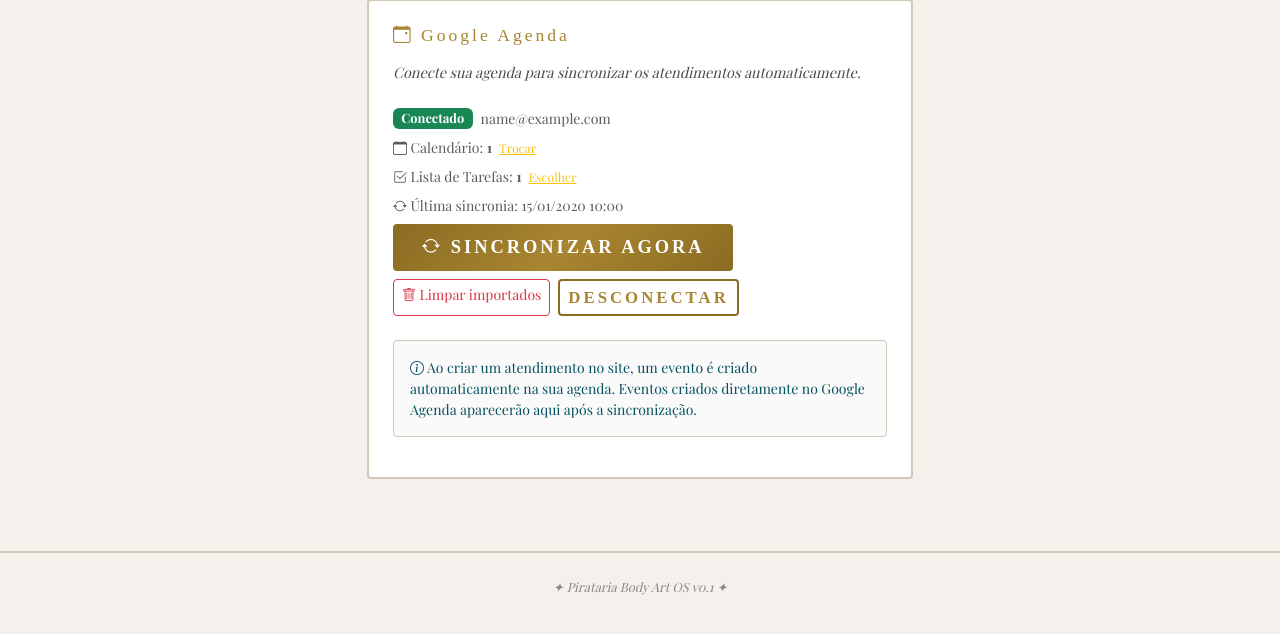
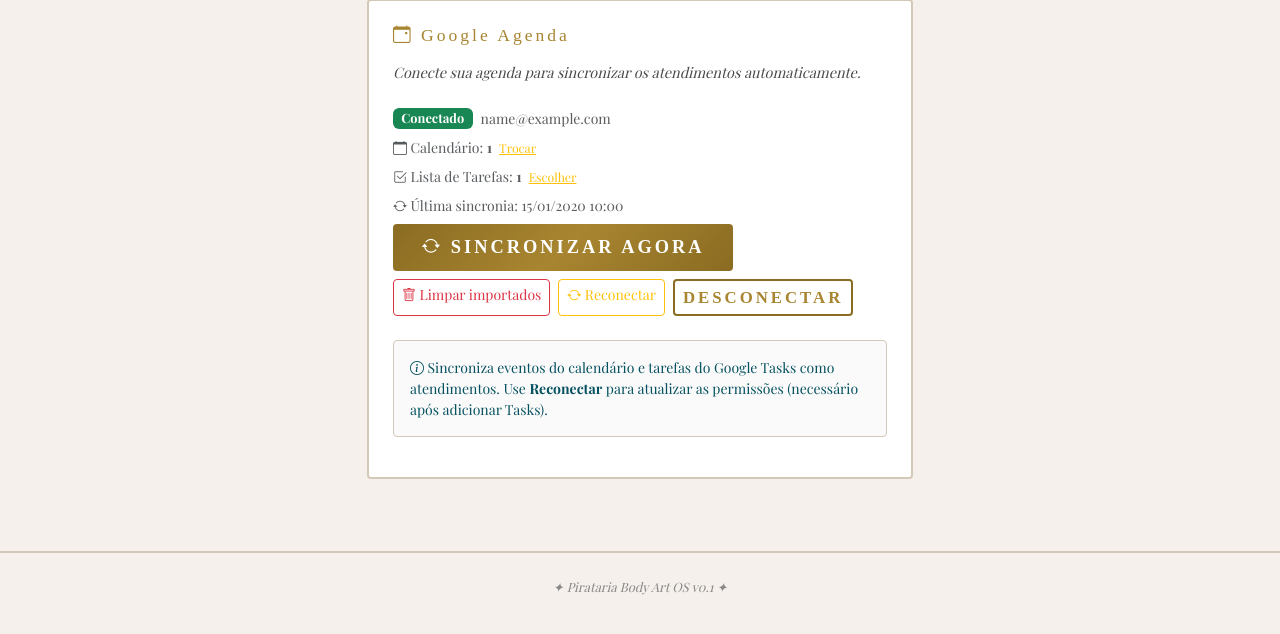
Before and after one commit to triyngtobedev/pirataria-os, a Flask app: page /calendar/settings in a window 1280 px wide. Shown: the part 118-752 px from the top of the page. Run offline with Flask 3, Linux system fonts and the light colour scheme; a user stored in the database is signed in; tables that the repository leaves empty hold one stand-in row (values such as "Sample post"); some web fonts are replaced.

Commit message:
fix: adiciona botao Reconectar na config (escopo tasks)

```diff
--- a/app/templates/calendar_settings.html
+++ b/app/templates/calendar_settings.html
@@ -38,8 +38,13 @@
                         </a>
                         <a href="{{ url_for('calendar.clear_synced') }}"
                            class="btn btn-outline-danger btn-sm"
-                           onclick="return confirm('Remover todos os eventos importados da agenda?')">
+                           onclick="return confirm('Remover todos os eventos importados?')">
                             <i class="bi bi-trash"></i> Limpar importados
+                        </a>
+                        <a href="{{ url_for('calendar.connect') }}"
+                           class="btn btn-outline-warning btn-sm"
+                           onclick="return confirm('Reconectar renova as permissões (necessário para Tasks). Continuar?')">
+                            <i class="bi bi-arrow-repeat"></i> Reconectar
                         </a>
                         <a href="{{ url_for('calendar.disconnect') }}"
                            class="btn btn-outline-pirataria btn-sm"
@@ -50,8 +55,8 @@
                 </div>
                 <div class="alert alert-info small p-3" style="background:var(--bg-card-hover);border:1px solid var(--border-color);border-radius:4px;">
                     <i class="bi bi-info-circle"></i>
-                    Ao criar um atendimento no site, um evento é criado automaticamente na sua agenda.
-                    Eventos criados diretamente no Google Agenda aparecerão aqui após a sincronização.
+                    Sincroniza eventos do calendário e tarefas do Google Tasks como atendimentos.
+                    Use <strong>Reconectar</strong> para atualizar as permissões (necessário após adicionar Tasks).
                 </div>
                 {% else %}
                 <p class="text-muted small mb-3">
```
